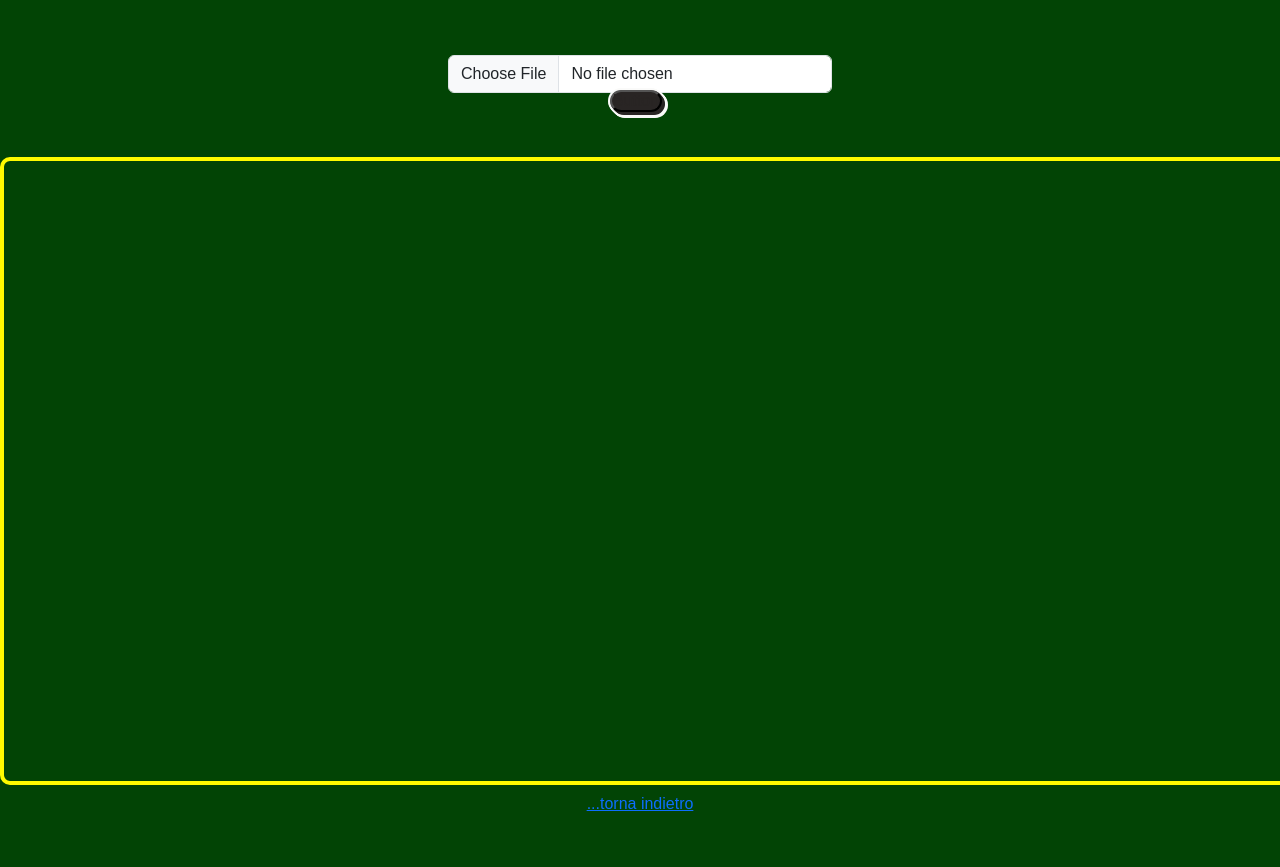
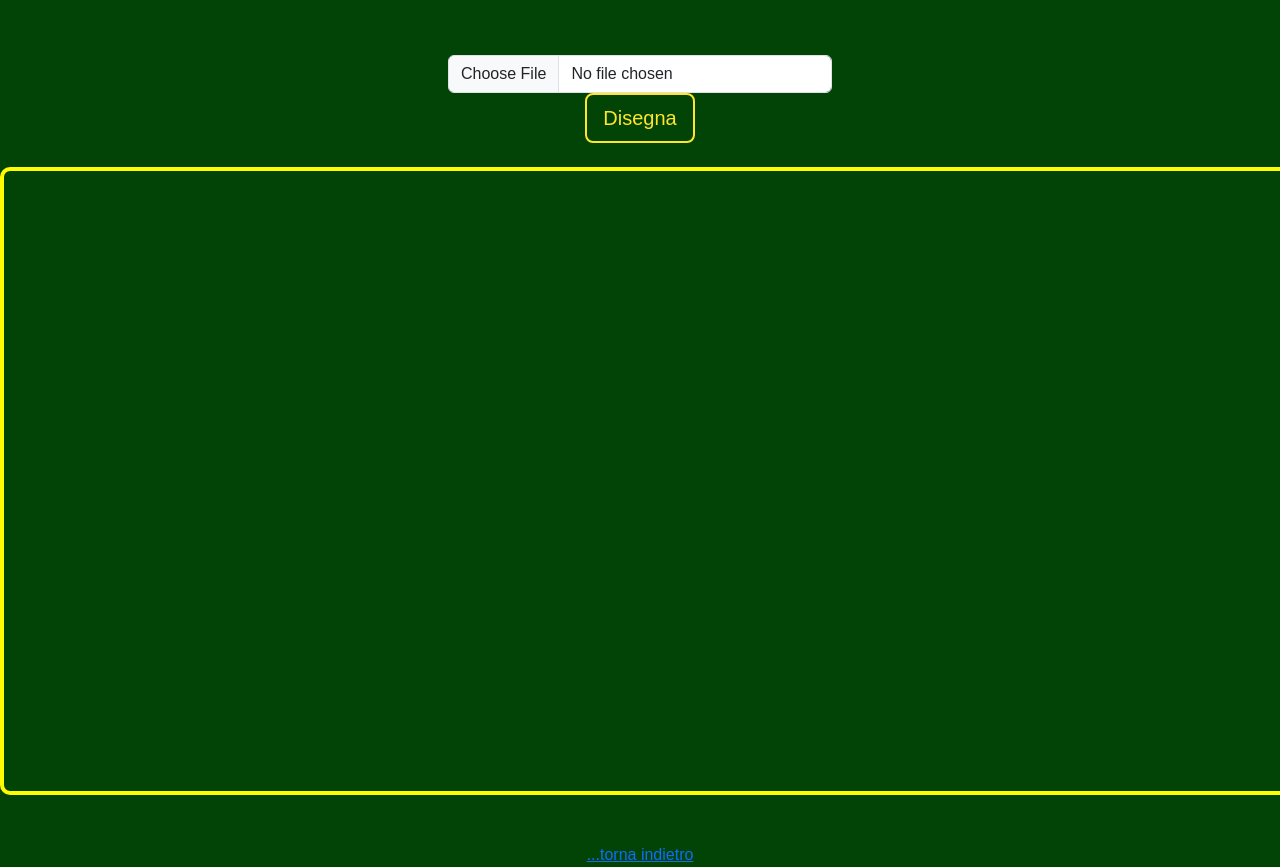
Before and after one commit to oNapulitan/tps, a plain HTML site: page style/index.html in a window 1280 px wide. Shown: the part 65-932 px from the top of the page. Before the commit the page ends 881 px from the top, so only its background shows below. Drawn offline with nearby package versions, Linux system fonts and the light colour scheme; a web font is replaced by a local one.

Commit message:
Update index.html

```diff
--- a/style/index.html
+++ b/style/index.html
@@ -14,8 +14,8 @@
         <h2 class="title">Grafico</h2>
         <form action="">
          <input class="form-control" type="file" id="fileUp" onchange="readFile(this)">
-         <button class="button" id="uploadButton" onclick="draw()>
-  <div><span>Button</span></div>
+            <input class="btn btn-outline-g btn-lg" type="button" value="Disegna" onclick="draw()">
+  <div>
 </button>
 
             <br>
```
